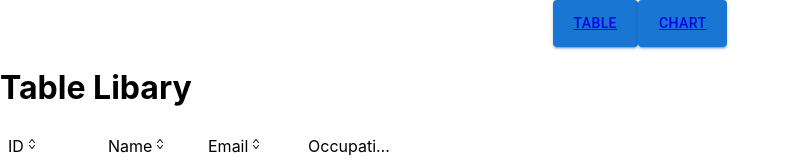
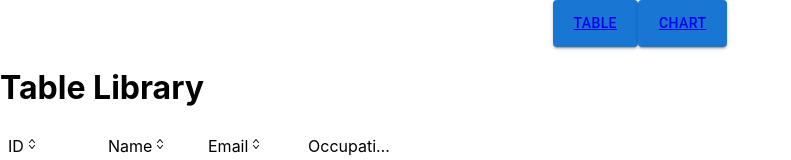
Before and after one commit to haroldjean01/spotlight-open-source, a React (Create React App) app: page / in a window 1280 px wide. Both pictures are taken after a click on the button "TABLE". Shown: the top 160 px of the page, without its empty margins (0-791 px from the left). Built offline with nearby package versions, Linux system fonts and the light colour scheme.

Commit message:
corrected spelling in Appjs

```diff
--- a/src/App.js
+++ b/src/App.js
@@ -17,7 +17,7 @@ function App() {
       </nav>
       <Switch>
         <Route path="/table">
-          <h1>Table Libary</h1>
+          <h1>Table Library</h1>
           <TableComponent />
         </Route>
         <Route path="/charts">
```
